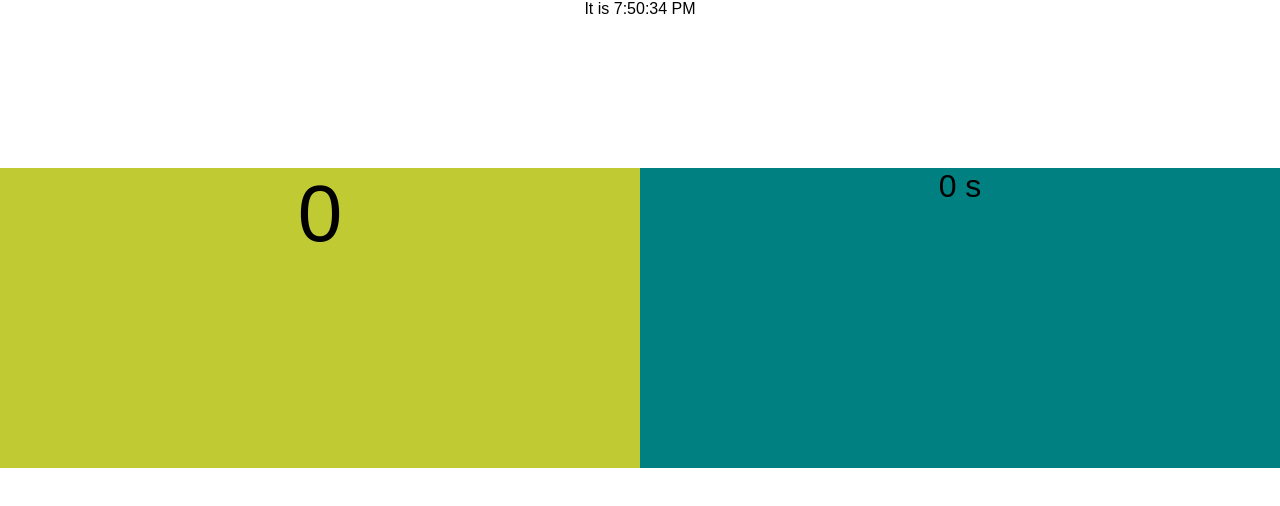
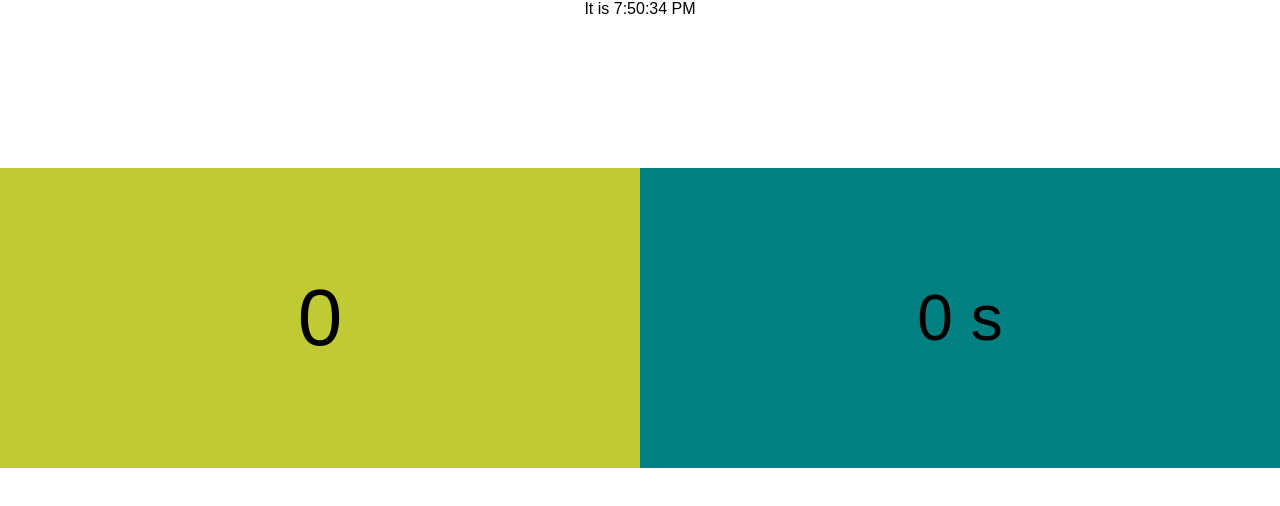
Before and after one commit to ToherIman/Timecounter, a React (Create React App) app: page / in a window 1280 px wide. Shown: the top 506 px of the page. Built offline with nearby package versions, Linux system fonts and the light colour scheme.

Commit message:
In the center

```diff
--- a/src/App.js
+++ b/src/App.js
@@ -59,30 +59,37 @@ class App extends Component {
       display: 'flex',
       minHeight: '600px',
       alignItems: 'center', /* Vertical center alignment */
-      justifyContent: 'center', /* Horizontal center alignment */
-    }
+    };
     const buttonStyle = {
-      verticalAlign: 'middle',
       width: '50%',
       minHeight: '300px',
       backgroundColor: '#C0CA33',
       fontSize: '5em',
+      display: 'flex',
+      alignItems: 'center',
+      justifyContent: 'center',
 
     };
     const counterStyle = {
-      verticalAlign: 'middle',
       width: '50%',
       minHeight: '300px',
       backgroundColor: 'teal',
-      fontSize: '2em'
+      fontSize: '4em',
+      display: 'flex',
+      alignItems: 'center',
+      justifyContent: 'center',
     };
 
     return (
       <div className = "App" >
         <Clock />
         <div className = "container" style={containerStyle}>
-          <div onClick = {this.counter} style = { buttonStyle } > { this.state.count } </div>
-          <div onClick = {this.start} style = {counterStyle}>{this.format(this.state.timer)}</div>
+          <div onClick = {this.counter} style = {buttonStyle}>
+            <div>{this.state.count}</div>
+          </div>
+          <div onClick = {this.start} style = {counterStyle}>
+            <div>{this.format(this.state.timer)}</div>
+          </div>
         </div>
       </div >
       );
```
